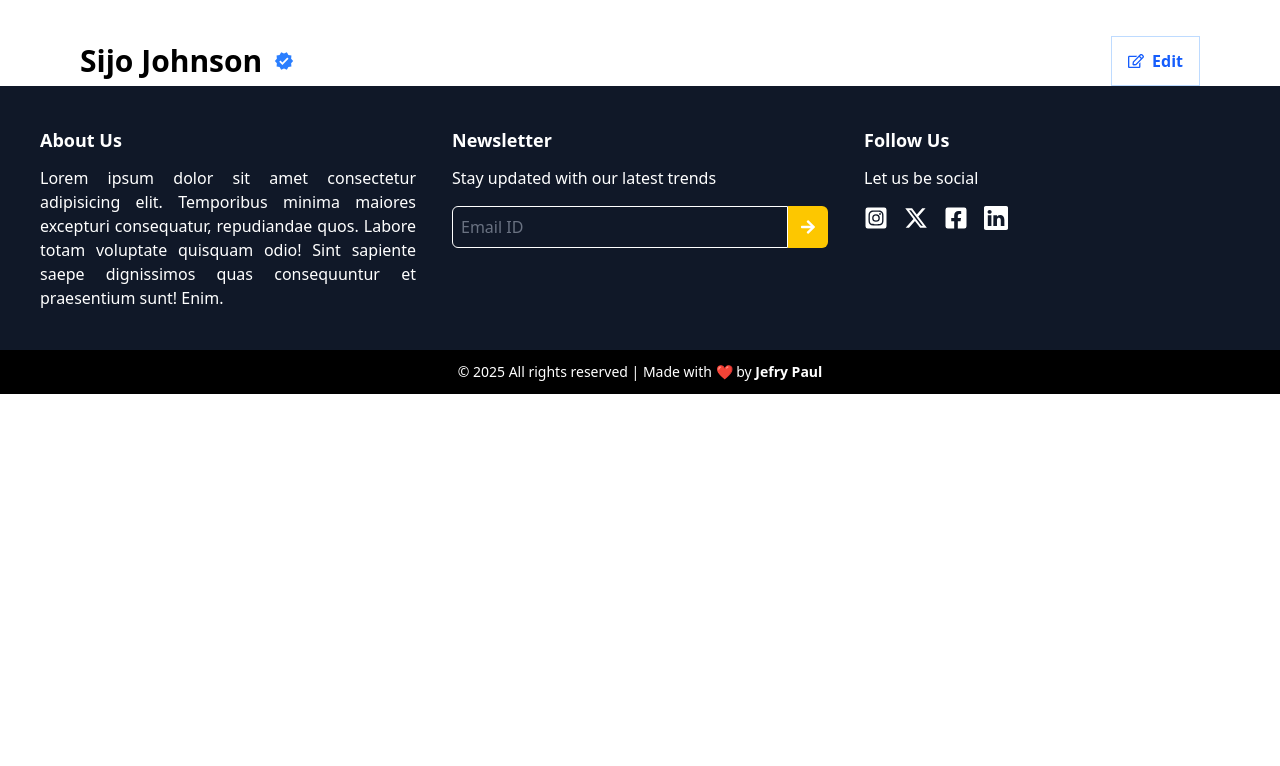
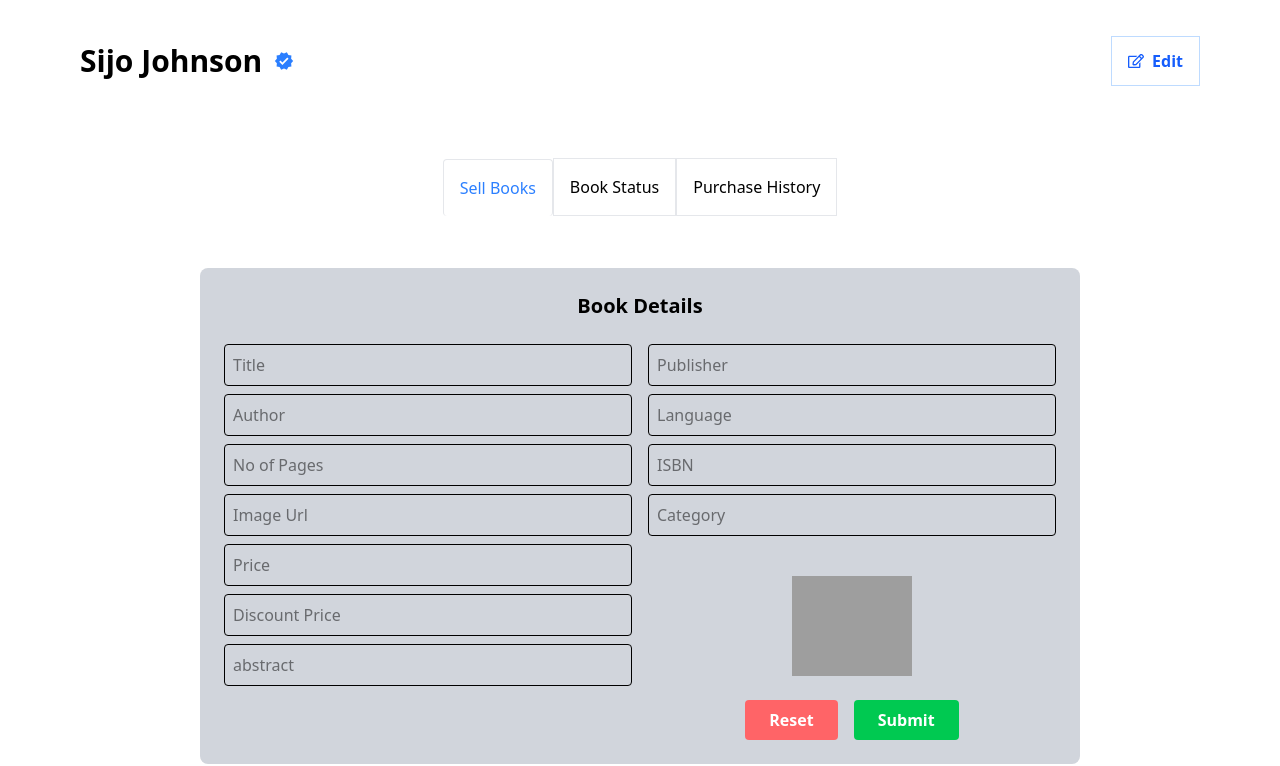
Before and after one commit to JefryPaul/bookstorefrontend, a React (Vite) app: page /profile in a window 1280 px wide. Shown: the part 414-1180 px from the top of the page. Before the commit the page ends 808 px from the top, so only its background shows below. Built offline with nearby package versions, Linux system fonts and the light colour scheme; grey boxes are pictures that could not be loaded.

Commit message:
Authentication started

```diff
--- a/package.json
+++ b/package.json
@@ -11,6 +11,7 @@
   },
   "dependencies": {
     "@tailwindcss/vite": "^4.1.16",
+    "axios": "^1.13.2",
     "react": "^19.1.1",
     "react-dom": "^19.1.1",
     "react-icons": "^5.5.0",
--- a/src/Common/Pages/Auth.jsx
+++ b/src/Common/Pages/Auth.jsx
@@ -3,9 +3,28 @@ import { FaUserCircle } from "react-icons/fa";
 import { Link } from "react-router-dom";
 import { FaRegEyeSlash } from "react-icons/fa";
 import { FaRegEye } from "react-icons/fa";
+import { registerAPI } from "../../Services/allAPI";
+
 
 
 function Auth({ register }) {
+
+  const [userDetails, setUserDetails] = useState({ username: "", email: "", password: "" })
+
+  console.log(userDetails);
+
+  const HandleRegister = async () => {
+    const { username, email, password } = userDetails
+
+    if (!username || !email || !password) {
+      alert("Fill the form completely")
+    } else {
+      const result = await registerAPI(userDetails)
+      console.log(result);
+    }
+  }
+
+
   const [pass, setPass] = useState(false);
   return (
     <>
@@ -33,6 +52,8 @@ function Auth({ register }) {
                 <div className="my-5">
                   <label htmlFor="">UserName</label>
                   <input
+                    value={userDetails?.username}
+                    onChange={(e) => setUserDetails({ ...userDetails, username: e.target.value })}
                     type="text"
                     placeholder="Username"
                     className="bg-white p-2 w-full rounded mt-2 placeholder-gray-500 text-black"
@@ -42,6 +63,8 @@ function Auth({ register }) {
               <div className="my-5">
                 <label htmlFor="">Email</label>
                 <input
+                  value={userDetails?.email}
+                  onChange={(e) => setUserDetails({ ...userDetails, email: e.target.value })}
                   type="email"
                   placeholder="Email"
                   className="bg-white p-2 w-full rounded mt-2 placeholder-gray-500 text-black"
@@ -52,6 +75,8 @@ function Auth({ register }) {
                 <label htmlFor="">Password</label>
                 <div className="flex items-center">
                   <input
+                    value={userDetails?.password}
+                    onChange={(e) => setUserDetails({ ...userDetails, password: e.target.value })}
                     type={pass ? "text" : "password"}
                     placeholder="Password"
                     className="bg-white p-2 w-full rounded placeholder-gray-500 text-black"
@@ -70,6 +95,7 @@ function Auth({ register }) {
                 {register ? (
                   <button
                     type="button"
+                    onClick={HandleRegister}
                     className="bg-green-700 p-2 w-full rounded"
                   >
                     Register
--- /dev/null
+++ b/src/Services/allAPI.js
@@ -0,0 +1,5 @@
+import commonAPI from "./commonAPI"
+
+export const registerAPI = async(reqbody) => {
+    return await commonAPI("POST", `${SERVERURL}/register`, reqbody)
+}
--- /dev/null
+++ b/src/Services/commonAPI.js
@@ -0,0 +1,16 @@
+import axios from "axios";
+
+const commonAPI = async (httpRequest, url, reqBody, reqHeader) => {
+  const requestConfig = {
+    method: httpRequest,
+    url,
+    data: reqBody,
+    headers: reqHeader
+  };
+
+  return await axios(requestConfig)
+    .then((res) => res)
+    .catch((err) => err);
+};
+
+export default commonAPI;
--- /dev/null
+++ b/src/Services/serverURL.js
@@ -0,0 +1,3 @@
+const SERVERURL = ""
+
+export default SERVERURL
--- a/src/Users/Pages/Profile.jsx
+++ b/src/Users/Pages/Profile.jsx
@@ -3,14 +3,22 @@ import Header from '../../Common/Components/Header'
 import Footer from '../../Common/Components/Footer'
 import { MdVerified } from 'react-icons/md'
 import { FaRegEdit } from 'react-icons/fa'
+import { useState } from 'react'
 
 function Profile() {
+
+  const [sellBookstatus, setSellBookStatus] = useState(true)
+  const [bookStatus, setBookStatus] = useState(false)
+  const [purchaseHistoryStatus, setPurchaseHistoryStatus] = useState(false)
+
+
+
   return (
     <>
       <Header />
-        <div style={{height: "200px"}} className='bg-black'></div>
-        <div className='bg-white p-3' style={{width: "230px", height: "230px", borderRadius: "50%", marginLeft: "70px", marginTop: "-130px"}}>
-          <img style={{width: "200px", height: "200px", borderRadius: "50%"}} src="https://encrypted-tbn0.gstatic.com/images?q=tbn:ANd9GcTv7RCv36YVkXob6fUxYAr-WiDkABt28_MRIQ&s" alt="" />
+      <div style={{ height: "200px" }} className='bg-black'></div>
+      <div className='bg-white p-3' style={{ width: "230px", height: "230px", borderRadius: "50%", marginLeft: "70px", marginTop: "-130px" }}>
+        <img style={{ width: "200px", height: "200px", borderRadius: "50%" }} src="https://encrypted-tbn0.gstatic.com/images?q=tbn:ANd9GcTv7RCv36YVkXob6fUxYAr-WiDkABt28_MRIQ&s" alt="" />
       </div>
 
       <div className='md:flex justify-between px-20 mt-5'>
@@ -23,6 +31,121 @@ function Profile() {
           <button className='flex px-4 py-3 font-bold border border-blue-200 text-blue-600'><FaRegEdit className='mt-1 me-2' />Edit</button>
         </div>
       </div>
+
+
+      <div className="col-span-4 p-10">
+        {/* <h1 className='text-center text-3xl font-bold'>Careers</h1> */}
+        {/* tabs */}
+        <div className='flex justify-center items-center my-8 font-medium'>
+          <p onClick={() => { setSellBookStatus(true), setBookStatus(false), setPurchaseHistoryStatus(false) }} className={sellBookstatus ? 'text-blue-500 p-4 border-gray-200 border-t border-l border-r rounded cursor-pointer' : 'p-4 border border-gray-200 cursor-pointer'}>Sell Books</p>
+          <p onClick={() => { setSellBookStatus(false), setBookStatus(true), setPurchaseHistoryStatus(false) }} className={bookStatus ? 'text-blue-500 p-4 border-gray-200 border-t border-l border-r rounded cursor-pointer' : 'p-4 border border-gray-200 cursor-pointer'}>Book Status</p>
+          <p onClick={() => { setSellBookStatus(false), setBookStatus(false), setPurchaseHistoryStatus(true) }} className={purchaseHistoryStatus ? 'text-blue-500 p-4 border-gray-200 border-t border-l border-r rounded cursor-pointer' : 'p-4 border border-gray-200 cursor-pointer'}>Purchase History</p>
+        </div>
+        {sellBookstatus &&
+          <div className='md:px-40 p-5'>
+            <div className='flex flex-col bg-gray-300 p-6 rounded-lg'>
+              <h1 className='text-center font-bold text-xl mb-4'>Book Details</h1>
+
+              <form>
+                <div className='grid md:grid-cols-2 gap-4'>
+
+                  <div className='flex flex-col'>
+                    <input className='border p-2 rounded mt-2' type='text' placeholder='Title' />
+                    <input className='border p-2 rounded mt-2' type='text' placeholder='Author' />
+                    <input className='border p-2 rounded mt-2' type='text' placeholder='No of Pages' />
+                    <input className='border p-2 rounded mt-2' type='text' placeholder='Image Url' />
+                    <input className='border p-2 rounded mt-2' type='text' placeholder='Price' />
+                    <input className='border p-2 rounded mt-2' type='text' placeholder='Discount Price' />
+                    <input className='border p-2 rounded mt-2' type='text' placeholder='abstract' />
+                  </div>
+
+                  <div className='flex flex-col'>
+                    <input className='border p-2 rounded mt-2' type='text' placeholder='Publisher' />
+                    <input className='border p-2 rounded mt-2' type='text' placeholder='Language' />
+                    <input className='border p-2 rounded mt-2' type='text' placeholder='ISBN' />
+                    <input className='border p-2 rounded mt-2' type='text' placeholder='Category' />
+
+
+                    <div className='flex justify-center items-center mt-10 flex-col'>
+                      <label htmlFor="uploadBookImg">
+                        <input type="file" id='uploadBookImg' style={{ display: "none" }} alt='no-image' />
+                        <img src="https://www.kindpng.com/picc/m/157-1571844_upload-icon-png-image-free-download-searchpng-upload.png" alt="" style={{ width: "120px", height: "100px" }} />
+                      </label>
+                    </div>
+
+                    <div className='flex justify-center gap-4 mt-6'>
+                      <button
+                        type='reset'
+                        className='bg-red-400 text-white font-semibold px-6 py-2 rounded'>
+                        Reset
+                      </button>
+
+                      <button
+                        type='submit'
+                        className='bg-green-500 text-white font-semibold px-6 py-2 rounded'>
+                        Submit
+                      </button>
+                    </div>
+
+
+                  </div>
+
+
+
+
+
+                </div>
+
+
+
+
+
+              </form>
+            </div>
+          </div>
+
+
+
+        }
+
+        {bookStatus &&
+          <div className='p-10 my-20 shadow rounded'>
+            <div className="bg-gray-200 p-5 rounded mt-4">
+              <div className="md:grid grid-cols-[3fr_1fr]">
+                <div className="px-4">
+                  <h1 className='text-2xl'>Book Title</h1>
+                  <h2>Author Name</h2>
+                  <h3 className='text-blue-600'>₹500</h3>
+                  <p>Lorem ipsum, dolor sit amet consectetur adipisicing elit. Quibusdam similique minima itaque blanditiis nisi libero nam sunt illo, perferendis est vel. Explicabo aut excepturi dolores quod minima voluptatem ex ea?</p>
+                  <div className="flex mt-5">
+                    <img src="https://www.psdstamps.com/wp-content/uploads/2022/04/round-pending-stamp-png.png" className='w-full' style={{ height: "70px", width: "70px" }} alt="" />
+                    <img src="https://cdn-icons-png.flaticon.com/512/6188/6188726.png" className='w-full' style={{ height: "70px", width: "70px" }} alt="" />
+                    <img src="https://juststickers.in/wp-content/uploads/2017/08/seal-of-approval.png" className='w-full' style={{ height: "70px", width: "70px" }} alt="" />
+                  </div>
+                </div>
+                <div className="px-4 mt-4 md:mt-4">
+                  <img src="https://edit.org/images/cat/book-covers-big-2019101610.jpg" alt="" className='w-full' style={{ height: "250px" }} />
+                  <div className="flex justify-end mt-4">
+                    <button type='button' className='p-2 rounded bg-red-600 text-white hover:bg-gray-200 hover:text-red-600 hover:border hover:border-red-600'>Delete</button>
+                  </div>
+                </div>
+              </div>
+            </div>
+            <div className='flex justify-center items-center flex-col'>
+              <img style={{ width: "200px", height: "200px" }} src="https://encrypted-tbn0.gstatic.com/images?q=tbn:ANd9GcRMuFlmxinymbZB0Btt2vdYDeuFwZUiSVwdGQ&s" alt="" />
+              <p className='text-2xl text-red-600'>No Book Added yet</p>
+            </div>
+          </div>
+        }
+
+
+        {purchaseHistoryStatus &&
+          <div>Purchase History</div>
+
+        }
+      </div>
+
+
       <Footer />
     </>
   )
```
Also changed, not shown: src/Users/Pages/ViewBook.jsx (+37 -3 lines), 1 other file (tests, documents, lock files or other folders). Lines whose indentation alone changed are shown as unchanged.
